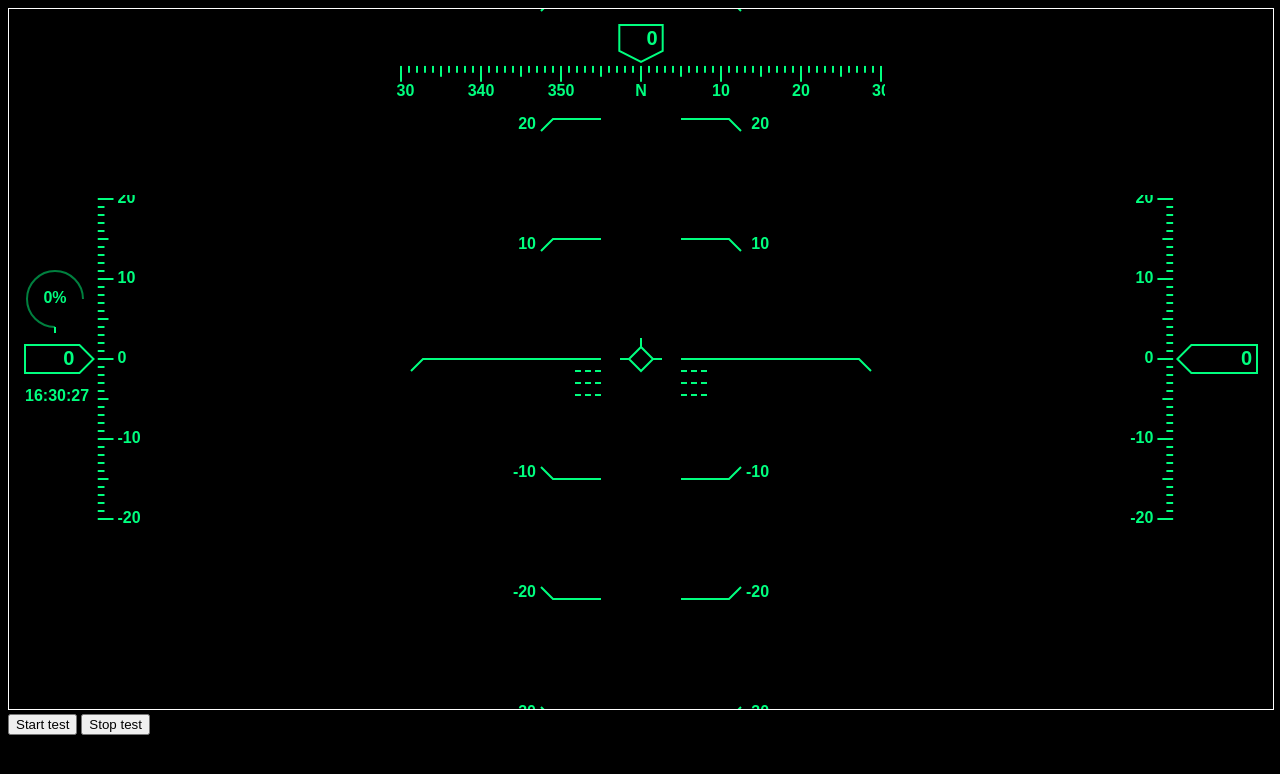
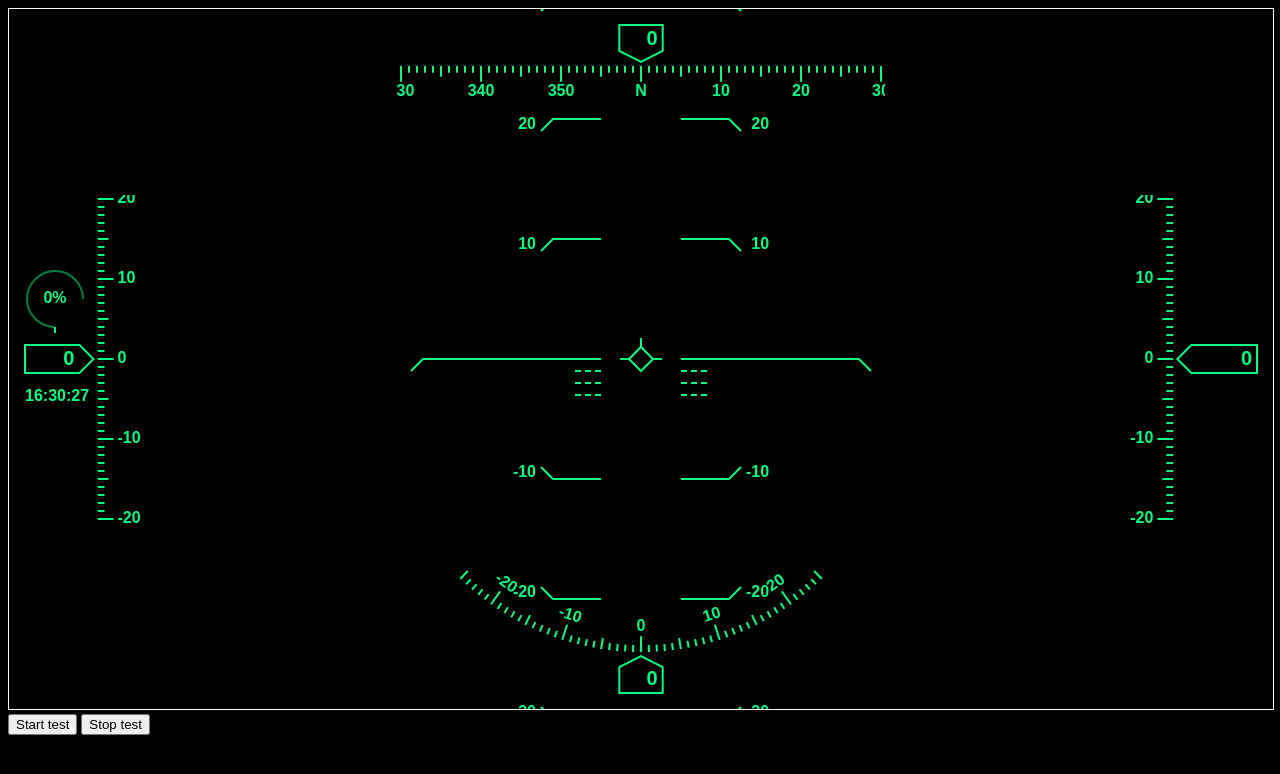
Before and after one commit to SB3NDER/simple-hud, a plain HTML site: page index.html in a window 1280 px wide. Drawn offline with Linux system fonts and the light colour scheme.

Commit message:
add start(), stop(), roll, typos

```diff
--- a/hud.js
+++ b/hud.js
@@ -22,6 +22,7 @@ class HUD {
 
 		this.pixelPerDegree = 12;
 		this.uncagedMode = false; // align pitch ladders to flight path
+		this.exactRollRadius = false;
 
 		this.timezone = undefined; // default local time, ex. 'America/Los_Angeles' or 'Asia/Tokyo'
 
@@ -34,12 +35,27 @@ class HUD {
 		this.fontWeight = 'bold';
 		this.fontFamily = 'Arial';
 
-		requestAnimationFrame(this.draw);
+		this.running = false;
+	}
+
+	start() {
+		if (!this.running) {
+			this.running = true;
+			requestAnimationFrame(this.draw);
+		}
+	}
+
+	stop() {
+		this.running = false;
 	}
 
 	draw = () => {
 		this.canvas.width = this.canvas.clientWidth; // clear canvas
 		this.canvas.height = this.canvas.clientHeight;
+
+		if (!this.running) {
+			return;
+		}
 
 		this.ctx.lineWidth = this.lineWidth;
 		this.ctx.strokeStyle = this.color;
@@ -47,15 +63,19 @@ class HUD {
 
 		//this.ctx.clearRect(0, 0, this.canvas.width, this.canvas.height); // clear canvas
 
-		// dynamic
+		// dynamic ui
+
 		this.ctx.save();
 		this.ctx.translate(this.canvas.width / 2, this.canvas.height / 2); // center coordinate
 		var pixelPerRad = this.pixelPerDegree * (180 / Math.PI); // pixels per radiant
 
+		// flight path
 		this.drawFlightPath(
 			this.flightHeading * pixelPerRad,
 			-(this.flightPitch * pixelPerRad)
-		); // flight path
+		);
+
+		// pitch
 
 		if (this.uncagedMode) {
 			// align pitch ladders to flight path
@@ -84,9 +104,11 @@ class HUD {
 		}
 		this.ctx.restore();
 
-		// fixed
+		// fixed ui
+
 		var border = 16;
 
+		// speed
 		this.drawVerticalScale(
 			border,
 			this.canvas.height / 2,
@@ -94,7 +116,9 @@ class HUD {
 			'9999',
 			41,
 			false
-		); // speed
+		);
+
+		// altitude
 		this.drawVerticalScale(
 			this.canvas.width - border,
 			this.canvas.height / 2,
@@ -102,10 +126,24 @@ class HUD {
 			'99999',
 			41,
 			true
-		); // altitude
+		);
+
+		// heading
 		this.drawHeading(this.canvas.width / 2, border, 61, false);
 
+		// roll
+		this.drawRoll(
+			this.canvas.width / 2,
+			this.canvas.height - border,
+			51,
+			260,
+			true
+		);
+
+		// throtle
 		this.drawThrotle(border + 30, this.canvas.height / 2 - 60);
+
+		// time
 		this.drawTime(border, this.canvas.height / 2 + 30);
 
 		requestAnimationFrame(this.draw);
@@ -300,7 +338,7 @@ class HUD {
 
 		var border = 3;
 
-		var stepHeight = 8;
+		var stepWidth = 8;
 		var stepLength = [16, 11, 7];
 
 		this.ctx.textAlign = right ? 'right' : 'left';
@@ -313,9 +351,9 @@ class HUD {
 
 		this.ctx.rect(
 			0,
-			-((stepRange * stepHeight) / 2),
+			-((stepRange * stepWidth) / 2),
 			mf * 100,
-			stepRange * stepHeight
+			stepRange * stepWidth
 		); // visible step range clip
 		this.ctx.clip();
 
@@ -324,7 +362,7 @@ class HUD {
 		var stepValueOffset = Math.floor(value); // 35.5 -> 35
 		var stepOffset = value - stepValueOffset; // 35.5 -> 0.5
 
-		this.ctx.translate(0, (stepZeroOffset + stepOffset) * stepHeight); // translate to bottom
+		this.ctx.translate(0, (stepZeroOffset + stepOffset) * stepWidth); // translate to start position
 
 		for (
 			let i = -stepZeroOffset + stepValueOffset;
@@ -333,7 +371,7 @@ class HUD {
 		) {
 			this.ctx.beginPath();
 			this.ctx.moveTo(0, 0);
-			switch ((i * Math.sign(i)) % 10) {
+			switch (Math.abs(i) % 10) {
 				case 0:
 					this.ctx.lineTo(mf * stepLength[0], 0);
 
@@ -352,7 +390,7 @@ class HUD {
 			}
 			this.ctx.stroke();
 
-			this.ctx.translate(0, -stepHeight);
+			this.ctx.translate(0, -stepWidth);
 		}
 
 		this.ctx.restore();
@@ -378,7 +416,7 @@ class HUD {
 		var textWidth = this.ctx.measureText('360').width;
 
 		var length = textSideBorder * 2 + textWidth; // total length
-		var height = textTopBorder * (3 / 2) + fontSize + length / 4; // total height
+		var height = textTopBorder * 1.5 + fontSize + length / 4; // total height
 
 		this.ctx.textAlign = 'right';
 		this.ctx.textBaseline = 'middle';
@@ -386,16 +424,16 @@ class HUD {
 		this.ctx.beginPath();
 		this.ctx.moveTo(-length / 2, 0);
 		this.ctx.lineTo(length / 2, 0);
-		this.ctx.lineTo(length / 2, mf * (textTopBorder * (3 / 2) + fontSize));
+		this.ctx.lineTo(length / 2, mf * (textTopBorder * 1.5 + fontSize));
 		this.ctx.lineTo(0, mf * height);
-		this.ctx.lineTo(-length / 2, mf * (textTopBorder * (3 / 2) + fontSize));
+		this.ctx.lineTo(-length / 2, mf * (textTopBorder * 1.5 + fontSize));
 		this.ctx.closePath();
 		this.ctx.stroke();
 
 		var text = Math.round(value);
 		this.ctx.fillText(
 			text,
-			length / 2 - textSideBorder,
+			textWidth / 2,
 			(mf * (2 * textTopBorder + fontSize)) / 2
 		);
 
@@ -406,7 +444,7 @@ class HUD {
 
 		var border = 3;
 
-		var stepHeight = 8;
+		var stepWidth = 8;
 		var stepLength = [16, 11, 7];
 
 		this.ctx.textAlign = 'center';
@@ -414,12 +452,13 @@ class HUD {
 
 		this.ctx.translate(0, mf * (height + textBorder)); // border
 
+		// visible step range clips
 		this.ctx.rect(
-			(-stepRange * stepHeight) / 2,
+			(-stepRange * stepWidth) / 2,
 			0,
-			stepHeight * stepRange,
+			stepWidth * stepRange,
 			mf * 100
-		); // visible step range clip
+		);
 		this.ctx.clip();
 
 		var stepMargin = 5; // left and right extra steps
@@ -427,14 +466,14 @@ class HUD {
 		var stepValueOffset = Math.floor(value); // 35.5 -> 35
 		var stepOffset = value - stepValueOffset; // 35.5 -> 0.5
 
-		this.ctx.translate(-(stepZeroOffset + stepOffset) * stepHeight, 0); // translate to bottom
+		this.ctx.translate(-(stepZeroOffset + stepOffset) * stepWidth, 0); // translate to start position
 
 		for (
 			let i = -stepZeroOffset + stepValueOffset;
 			i < stepZeroOffset + stepValueOffset;
 			i++
 		) {
-			let posI = i * Math.sign(i);
+			let posI = Math.abs(i);
 
 			this.ctx.beginPath();
 			this.ctx.moveTo(0, 0);
@@ -507,7 +546,148 @@ class HUD {
 				);
 			}
 
-			this.ctx.translate(stepHeight, 0);
+			this.ctx.translate(stepWidth, 0);
+		}
+
+		this.ctx.restore();
+	}
+
+	drawRoll(x, y, stepRange = 41, radius = 240, bottom = true) {
+		this.ctx.save();
+		this.ctx.translate(x, y);
+
+		var mf = 1;
+		if (bottom) {
+			mf = -1;
+		}
+
+		// value indicator
+		var value = this.roll * (180 / Math.PI);
+
+		var fontSize = 20;
+		this.setFont(fontSize + 'px');
+
+		var textSideBorder = 5;
+		var textTopBorder = 4;
+		var textWidth = this.ctx.measureText('180').width;
+
+		var length = textSideBorder * 2 + textWidth; // total length
+		var height = textTopBorder * 1.5 + fontSize + length / 4; // total height
+
+		this.ctx.textAlign = 'right';
+		this.ctx.textBaseline = 'middle';
+
+		this.ctx.beginPath();
+		this.ctx.moveTo(-length / 2, 0);
+		this.ctx.lineTo(length / 2, 0);
+		this.ctx.lineTo(length / 2, mf * (textTopBorder * 1.5 + fontSize));
+		this.ctx.lineTo(0, mf * height);
+		this.ctx.lineTo(-length / 2, mf * (textTopBorder * 1.5 + fontSize));
+		this.ctx.closePath();
+		this.ctx.stroke();
+
+		var text = Math.round(value);
+		this.ctx.fillText(
+			text,
+			textWidth / 2,
+			(mf * (2 * textTopBorder + fontSize)) / 2
+		);
+
+		// scale | _.i---|-''I''-|---i._ |
+		fontSize = 16;
+		this.setFont(fontSize + 'px');
+		var textBorder = 4;
+
+		var border = 3;
+
+		var stepWidth = 8;
+		var stepLength = [16, 11, 7];
+
+		this.ctx.textAlign = 'center';
+		this.ctx.textBaseline = 'middle';
+
+		this.ctx.translate(0, mf * (height + textBorder)); // border
+
+		if (this.exactRollRadius) {
+			// exact dynamic radius (half canvas - border - value indicator)
+			radius =
+				this.canvas.height / 2 -
+				(bottom ? this.canvas.height - y : y) -
+				(height + textBorder);
+		}
+
+		if (radius < 0) {
+			this.ctx.restore();
+			return;
+		}
+
+		this.ctx.translate(0, mf * radius); // center of rotation
+
+		// clip
+		var angle = (stepRange * stepWidth) / radius;
+
+		this.ctx.beginPath();
+		this.ctx.moveTo(0, 0);
+		this.ctx.arc(
+			0,
+			0,
+			radius,
+			(bottom ? 0.5 : 1.5) * Math.PI - angle / 2,
+			(bottom ? 0.5 : 1.5) * Math.PI + angle / 2
+		);
+		this.ctx.closePath();
+		this.ctx.clip();
+
+		var stepMargin = 5; // left and right extra steps
+		var stepZeroOffset = Math.ceil(stepRange / 2) + stepMargin; // '0' offset from left (35.5 -> 18, 35 -> 18)
+		var stepValueOffset = Math.floor(value); // 35.5 -> 35
+		var stepOffset = value - stepValueOffset; // 35.5 -> 0.5
+
+		for (
+			let i = -stepZeroOffset + stepValueOffset;
+			i < stepZeroOffset + stepValueOffset;
+			i++
+		) {
+			this.ctx.save();
+			this.ctx.rotate(
+				(mf * -(stepValueOffset - i + stepOffset) * stepWidth) / radius
+			);
+			this.ctx.translate(0, mf * -radius); // bottom of steps
+
+			this.ctx.beginPath();
+			this.ctx.moveTo(0, 0);
+			switch (
+				Math.abs(i) % 10 // steps
+			) {
+				case 0:
+					this.ctx.lineTo(0, mf * stepLength[0]);
+
+					let val = i % 360;
+
+					if (val > 180 || val <= -180) {
+						text = val - Math.sign(i) * 360;
+					} else {
+						text = val;
+					}
+
+					this.ctx.fillText(
+						text,
+						0,
+						mf * (stepLength[0] + (textBorder + fontSize) / 2)
+					);
+					break;
+
+				case 5:
+					this.ctx.lineTo(0, mf * stepLength[1]);
+					break;
+
+				default:
+					this.ctx.lineTo(0, mf * stepLength[2]);
+					break;
+			}
+			this.ctx.stroke();
+
+			this.ctx.restore();
 		}
 
 		this.ctx.restore();
@@ -525,7 +705,7 @@ class HUD {
 
 		var radius = 28;
 		var indexLenght = 6;
-		var range = (3 / 2) * Math.PI;
+		var range = 1.5 * Math.PI;
 		var start = (1 / 2) * Math.PI;
 
 		this.ctx.beginPath();
--- a/index.html
+++ b/index.html
@@ -22,6 +22,7 @@
 		<script type="text/javascript">
 			var canvas= document.getElementById('hud');
 			var hud = new HUD(canvas);
+			hud.start();
 
 			test = {
 				variables: {
@@ -57,7 +58,7 @@
 						if (test.variables.pitch >= 90) test.variables.pitch = 0;
 
 						test.variables.roll += 0.05;
-						if (test.variables.roll >= 180) test.variables.roll = 0;
+						if (test.variables.roll >= 360) test.variables.roll = 0;
 
 						test.variables.speed += 0.01;
 						test.variables.altitude += 0.1;
```
